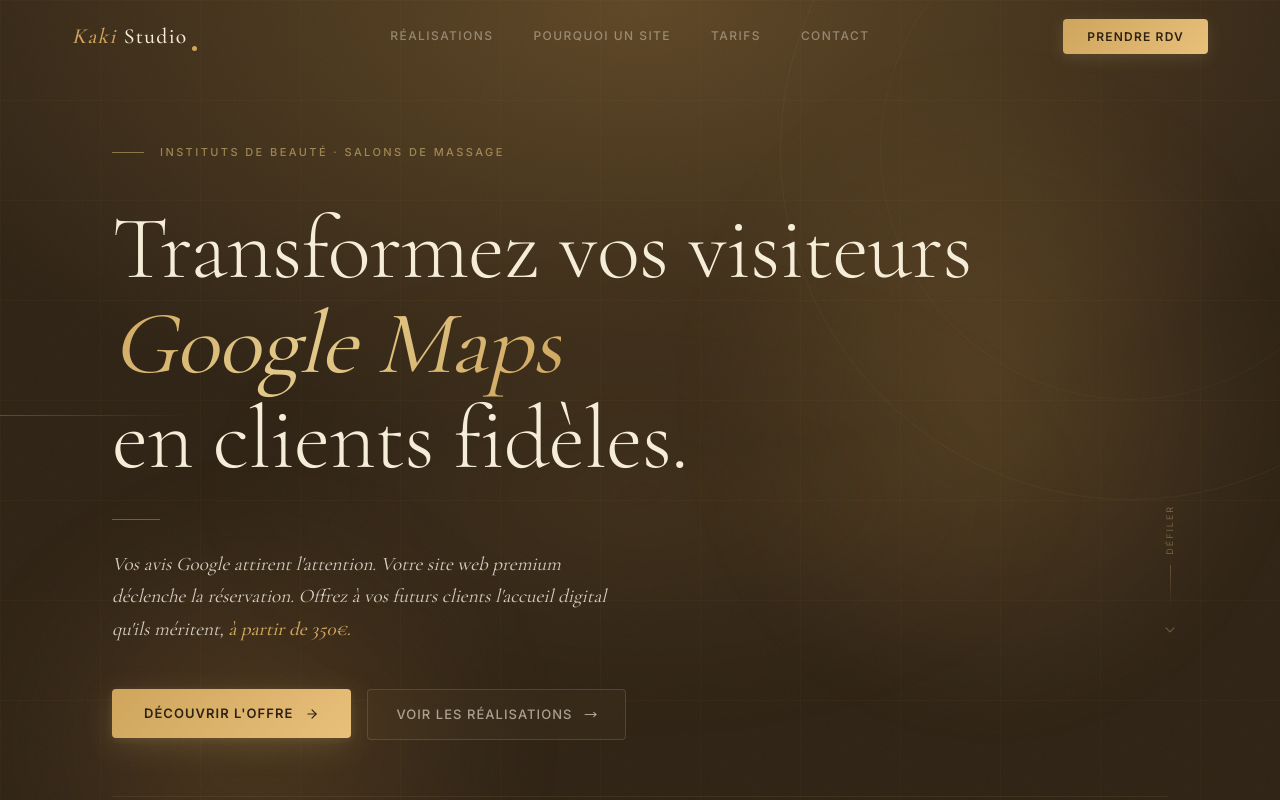
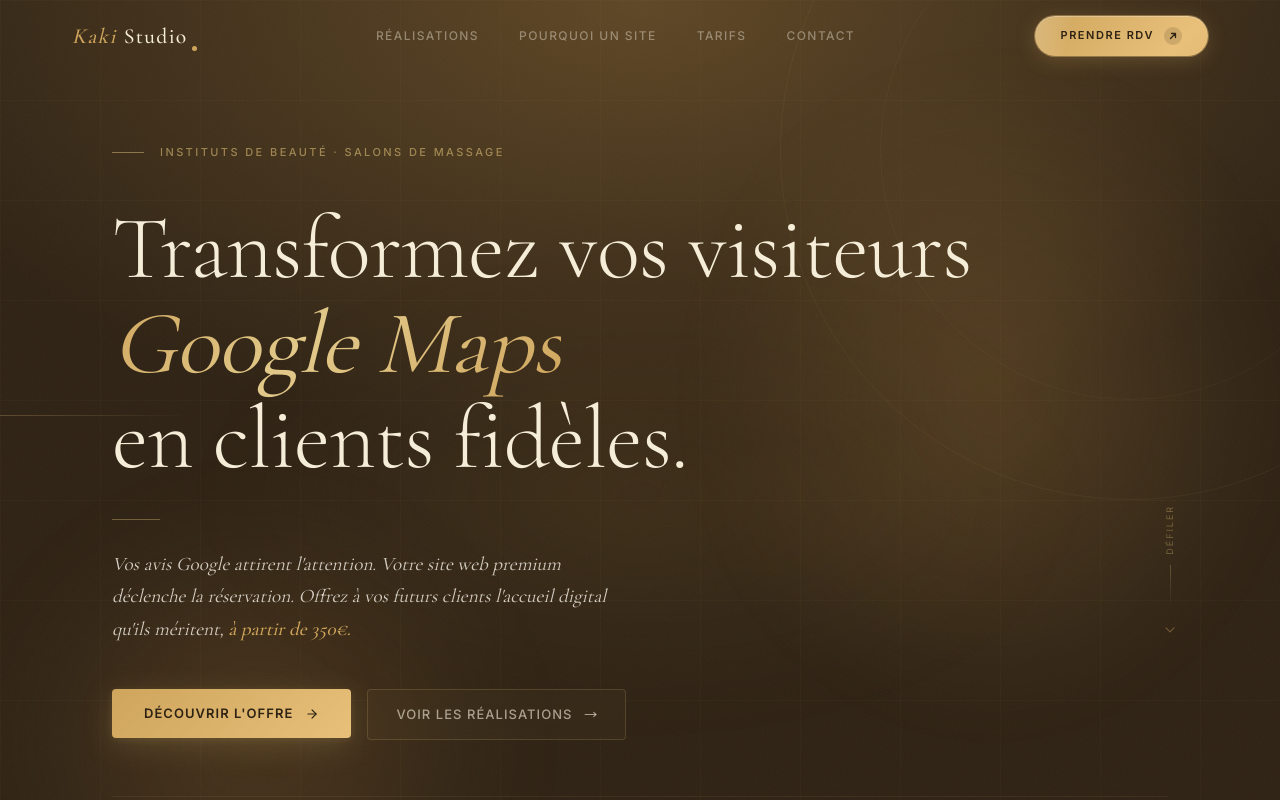
Before and after one commit to HEYMTAK/simon-peckre, a Next.js app: page /beaute in a window 1280 px wide. Shown: the top 800 px of the page. Built offline with nearby package versions, Linux system fonts and the light colour scheme.

Commit message:
design: bouton Prendre RDV premium — pill shape, shimmer, flèche, glow

```diff
--- a/src/components/beaute/Header.tsx
+++ b/src/components/beaute/Header.tsx
@@ -103,33 +103,71 @@
         </nav>
 
         {/* ── CTA desktop ── */}
-        <div className="hidden md:block">
+        <div className="hidden md:block" style={{ position: "relative" }}>
           <a
             href="#contact"
+            className="group"
             style={{
+              position: "relative",
+              display: "inline-flex",
+              alignItems: "center",
+              gap: "10px",
               fontFamily: "var(--font-inter)",
-              fontSize: "12px",
+              fontSize: "11px",
               fontWeight: 600,
-              letterSpacing: "0.1em",
+              letterSpacing: "0.14em",
               textTransform: "uppercase",
               color: "#2E2214",
               textDecoration: "none",
-              padding: "10px 24px",
-              background: "linear-gradient(135deg, #CFA55C 0%, #E8C07A 100%)",
-              borderRadius: "4px",
-              transition: "all 0.3s ease",
-              boxShadow: "0 4px 16px rgba(196,169,106,0.18)",
+              padding: "11px 26px",
+              background: "linear-gradient(135deg, #CFA55C 0%, #E8C07A 40%, #CFA55C 100%)",
+              backgroundSize: "200% 200%",
+              borderRadius: "100px",
+              transition: "all 0.4s cubic-bezier(0.16,1,0.3,1)",
+              boxShadow: "0 0 0 1px rgba(232,192,122,0.4), 0 4px 20px rgba(207,165,92,0.25), inset 0 1px 0 rgba(255,255,255,0.25)",
+              overflow: "hidden",
             }}
             onMouseEnter={e => {
-              (e.currentTarget as HTMLElement).style.boxShadow = "0 6px 24px rgba(196,169,106,0.32)";
-              (e.currentTarget as HTMLElement).style.transform = "translateY(-1px)";
+              const el = e.currentTarget as HTMLElement;
+              el.style.boxShadow = "0 0 0 1px rgba(232,192,122,0.6), 0 8px 32px rgba(207,165,92,0.45), inset 0 1px 0 rgba(255,255,255,0.3)";
+              el.style.transform = "translateY(-2px) scale(1.02)";
+              el.style.backgroundPosition = "100% 100%";
             }}
             onMouseLeave={e => {
-              (e.currentTarget as HTMLElement).style.boxShadow = "0 4px 16px rgba(196,169,106,0.18)";
-              (e.currentTarget as HTMLElement).style.transform = "translateY(0)";
+              const el = e.currentTarget as HTMLElement;
+              el.style.boxShadow = "0 0 0 1px rgba(232,192,122,0.4), 0 4px 20px rgba(207,165,92,0.25), inset 0 1px 0 rgba(255,255,255,0.25)";
+              el.style.transform = "translateY(0) scale(1)";
+              el.style.backgroundPosition = "0% 0%";
             }}
           >
-            Prendre RDV
+            {/* Shimmer layer */}
+            <span style={{
+              position: "absolute",
+              inset: 0,
+              background: "linear-gradient(105deg, transparent 40%, rgba(255,255,255,0.18) 50%, transparent 60%)",
+              backgroundSize: "200% 100%",
+              backgroundPosition: "-100% 0",
+              transition: "background-position 0.6s ease",
+              borderRadius: "inherit",
+              pointerEvents: "none",
+            }}
+              className="shimmer"
+            />
+            <span style={{ position: "relative", zIndex: 1 }}>Prendre RDV</span>
+            {/* Petite flèche */}
+            <span style={{
+              position: "relative", zIndex: 1,
+              display: "inline-flex",
+              width: "18px", height: "18px",
+              borderRadius: "50%",
+              background: "rgba(46,34,20,0.15)",
+              alignItems: "center", justifyContent: "center",
+              transition: "transform 0.3s ease",
+            }}>
+              <svg width="8" height="8" viewBox="0 0 8 8" fill="none">
+                <path d="M1.5 6.5L6.5 1.5M6.5 1.5H2.5M6.5 1.5V5.5" stroke="#2E2214" strokeWidth="1.3" strokeLinecap="round" strokeLinejoin="round"/>
+              </svg>
+            </span>
           </a>
         </div>
 
```
